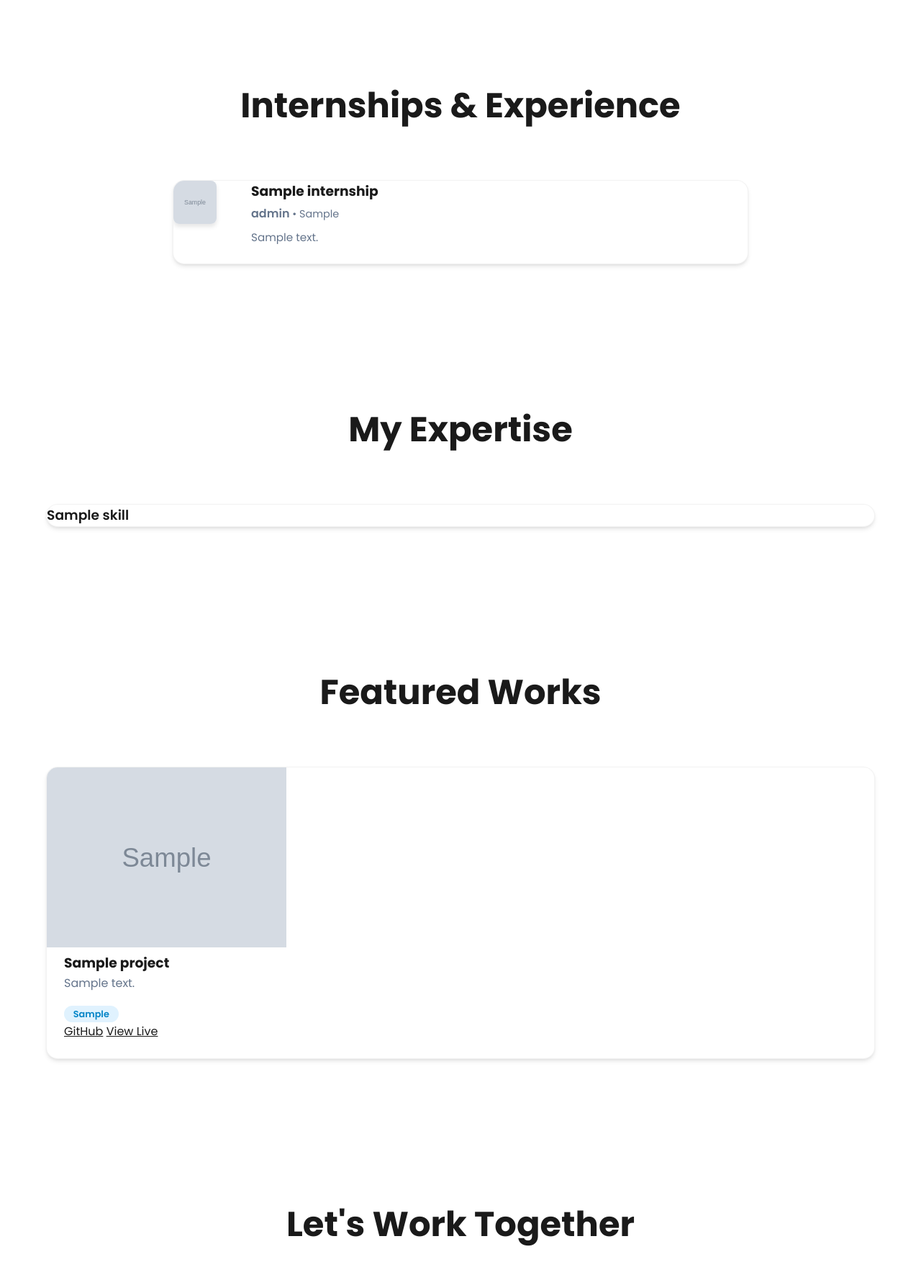
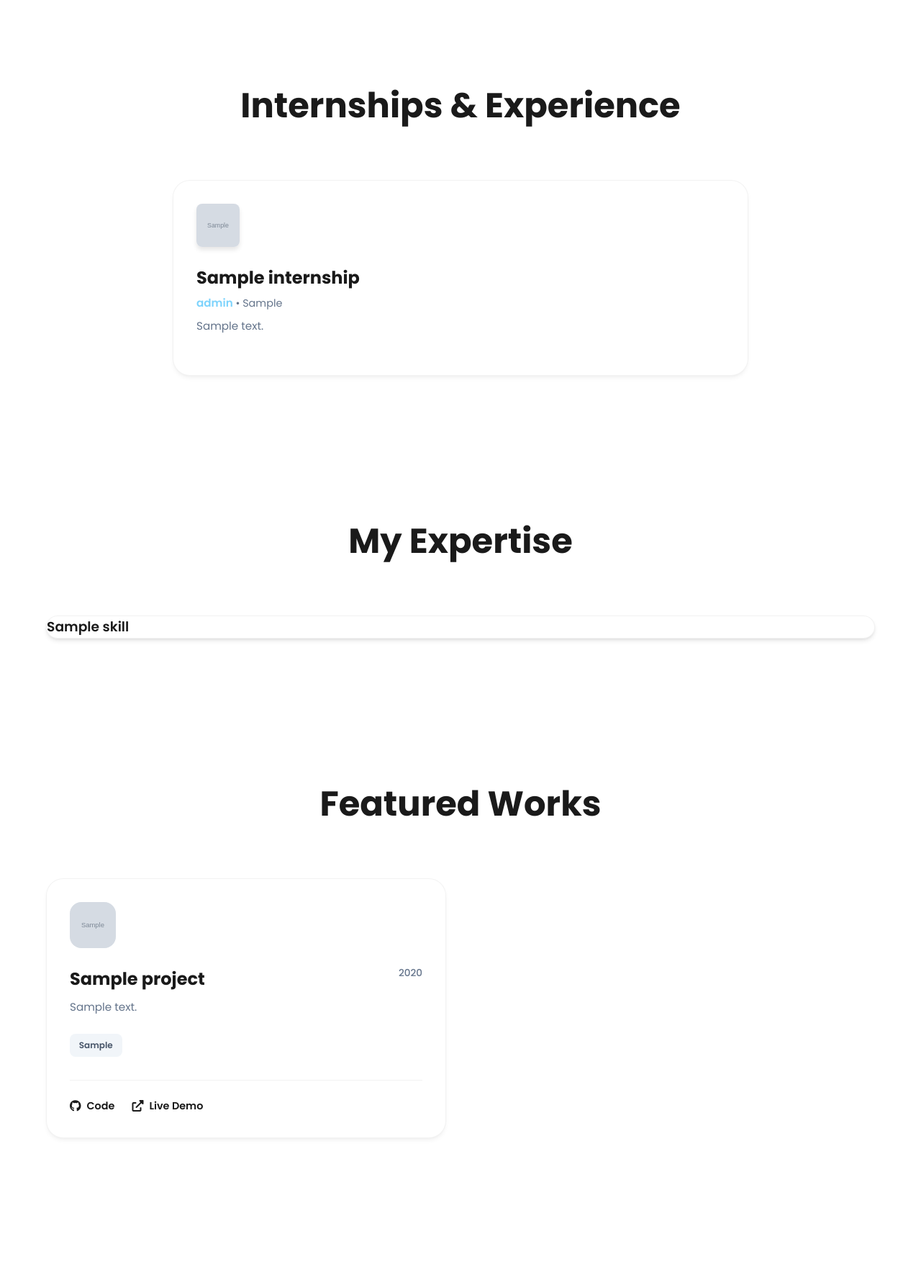
Before and after one commit to saintlionelpraveen/Portfolio, a PHP site: page / in a window 1280 px wide. Shown: the part 1586-3364 px from the top of the page at 72% size. Run offline with PHP 8.4, Linux system fonts and the light colour scheme; data comes from the database, SQL or seed files in the repository; tables that the repository leaves empty hold one stand-in row (values such as "Sample post"); grey boxes marked "Sample" are stand-in pictures; data that the repository does not hold is empty.

Commit message:
ui(Project): I enhanced the Project session UI

```diff
--- a/assets/css/style.css
+++ b/assets/css/style.css
@@ -380,44 +380,125 @@ h2 {
 }
 
 /* Projects */
+.projects-grid {
+    display: grid;
+    grid-template-columns: repeat(auto-fill, minmax(380px, 1fr));
+    gap: 2.5rem;
+    max-width: 1400px;
+    margin: 0 auto;
+}
+
 .project-card {
-    background: #fff;
+    background: var(--bg-color);
     border: 1px solid var(--glass-border);
-    box-shadow: var(--glass-shadow);
-    color: var(--text-color);
-    border-radius: 16px;
-    padding: 0;
+    box-shadow: 0 4px 6px -1px rgba(0, 0, 0, 0.05), 0 2px 4px -1px rgba(0, 0, 0, 0.03);
+    border-radius: 24px;
+    padding: 2rem;
+    display: flex;
+    flex-direction: column;
+    transition: all 0.4s cubic-bezier(0.4, 0, 0.2, 1);
+    position: relative;
     overflow: hidden;
 }
 
-.project-img {
-    border-radius: 0;
-    height: 250px;
+.project-card:hover {
+    transform: translateY(-8px);
+    box-shadow: 0 20px 40px rgba(0, 0, 0, 0.08);
+    border-color: var(--accent-color);
 }
 
-.project-card>h3,
-.project-card>p,
-.project-card>div {
-    padding: 0 1.5rem;
+.project-icon-wrapper {
+    width: 64px;
+    height: 64px;
+    background: var(--card-bg);
+    border-radius: 16px;
+    display: flex;
+    align-items: center;
+    justify-content: center;
+    margin-bottom: 1.5rem;
+    overflow: hidden;
 }
 
-.project-card div:last-child {
-    padding-bottom: 1.5rem;
+.project-icon-wrapper img {
+    width: 100%;
+    height: 100%;
+    object-fit: cover;
+}
+
+.project-header {
+    display: flex;
+    justify-content: space-between;
+    align-items: flex-start;
+    margin-bottom: 0.5rem;
+}
+
+.project-card h3 {
+    font-size: 1.5rem;
+    font-weight: 700;
+    color: var(--text-color);
+    margin: 0;
+}
+
+.project-year {
+    font-size: 0.85rem;
+    color: var(--text-light);
+    font-weight: 500;
 }
 
 .project-card p {
-    color: var(--text-light) !important;
+    color: var(--text-light);
+    font-size: 0.95rem;
     line-height: 1.6;
+    margin-bottom: 1.5rem;
+    flex-grow: 1;
 }
 
-.btn {
-    border-color: var(--text-color);
-    color: var(--text-color);
+.project-tags {
+    display: flex;
+    flex-wrap: wrap;
+    gap: 0.6rem;
+    margin-bottom: 2rem;
 }
 
-.btn:hover {
-    background: var(--text-color);
-    color: #fff;
+.project-tag {
+    padding: 0.4rem 0.8rem;
+    background: #f1f5f9;
+    color: #475569;
+    border-radius: 8px;
+    font-size: 0.75rem;
+    font-weight: 600;
+    transition: 0.3s;
+}
+
+.project-card:hover .project-tag {
+    background: #e2e8f0;
+    color: var(--accent-dark);
+}
+
+.project-links {
+    display: flex;
+    gap: 1.5rem;
+    border-top: 1px solid var(--glass-border);
+    padding-top: 1.5rem;
+}
+
+.project-link {
+    display: flex;
+    align-items: center;
+    gap: 0.5rem;
+    text-decoration: none;
+    font-size: 0.9rem;
+    font-weight: 600;
+    color: var(--text-color);
+    transition: 0.3s;
+}
+
+.project-link:hover {
+    color: var(--accent-dark);
+}
+
+.project-link i {
+    font-size: 1rem;
 }
 
 /* Contact Form */
--- a/index.php
+++ b/index.php
@@ -273,37 +273,54 @@ if ($_SERVER["REQUEST_METHOD"] == "POST" && isset($_POST['send_message'])) {
         <h2 class="fade-in">Featured Works</h2>
         <div class="projects-grid">
             <?php
-            $projects_query = $conn->query("SELECT * FROM projects ORDER BY created_at DESC");
+            $projects_query = $conn->query("SELECT *, YEAR(created_at) as project_year FROM projects ORDER BY created_at DESC");
             if ($projects_query && $projects_query->num_rows > 0):
                 while ($proj = $projects_query->fetch_assoc()):
                     ?>
                     <div class="project-card fade-in">
-                        <?php if ($proj['image']): ?>
-                            <img src="uploads/<?php echo $proj['image']; ?>" alt="<?php echo htmlspecialchars($proj['title']); ?>"
-                                class="project-img">
-                        <?php endif; ?>
-                        <h3><?php echo htmlspecialchars($proj['title']); ?></h3>
+                        <div class="project-icon-wrapper">
+                            <?php if ($proj['image']): ?>
+                                <img src="uploads/<?php echo $proj['image']; ?>"
+                                    alt="<?php echo htmlspecialchars($proj['title']); ?>">
+                            <?php else: ?>
+                                <i class="fas fa-cube" style="font-size: 2rem; color: var(--accent-dark);"></i>
+                            <?php endif; ?>
+                        </div>
+
+                        <div class="project-header">
+                            <h3><?php echo htmlspecialchars($proj['title']); ?></h3>
+                            <span class="project-year"><?php echo $proj['project_year']; ?></span>
+                        </div>
+
                         <p><?php echo htmlspecialchars($proj['description']); ?></p>
-                        <div style="margin-top: 1rem;">
+
+                        <div class="project-tags">
                             <?php
                             $techs = explode(',', $proj['tech_stack']);
                             foreach ($techs as $tech) {
-                                echo '<span style="background: #e0f2fe; padding: 0.2rem 0.8rem; border-radius: 50px; font-size: 0.8rem; margin-right: 0.5rem; color: #0284c7; font-weight: 600;">' . trim($tech) . '</span>';
+                                if (trim($tech)) {
+                                    echo '<span class="project-tag">' . htmlspecialchars(trim($tech)) . '</span>';
+                                }
                             }
                             ?>
                         </div>
+
                         <div class="project-links">
                             <?php if ($proj['github_link']): ?>
-                                <a href="<?php echo $proj['github_link']; ?>" target="_blank" class="btn">GitHub</a>
+                                <a href="<?php echo $proj['github_link']; ?>" target="_blank" class="project-link">
+                                    <i class="fab fa-github"></i> Code
+                                </a>
                             <?php endif; ?>
                             <?php if ($proj['demo_link']): ?>
-                                <a href="<?php echo $proj['demo_link']; ?>" target="_blank" class="btn">View Live</a>
+                                <a href="<?php echo $proj['demo_link']; ?>" target="_blank" class="project-link">
+                                    <i class="fas fa-external-link-alt"></i> Live Demo
+                                </a>
                             <?php endif; ?>
                         </div>
                     </div>
                 <?php endwhile;
             else: ?>
-                <p>Projects showcase coming soon.</p>
+                <p style="text-align: center; width: 100%; color: var(--text-light);">Projects showcase coming soon.</p>
             <?php endif; ?>
         </div>
     </section>
```
